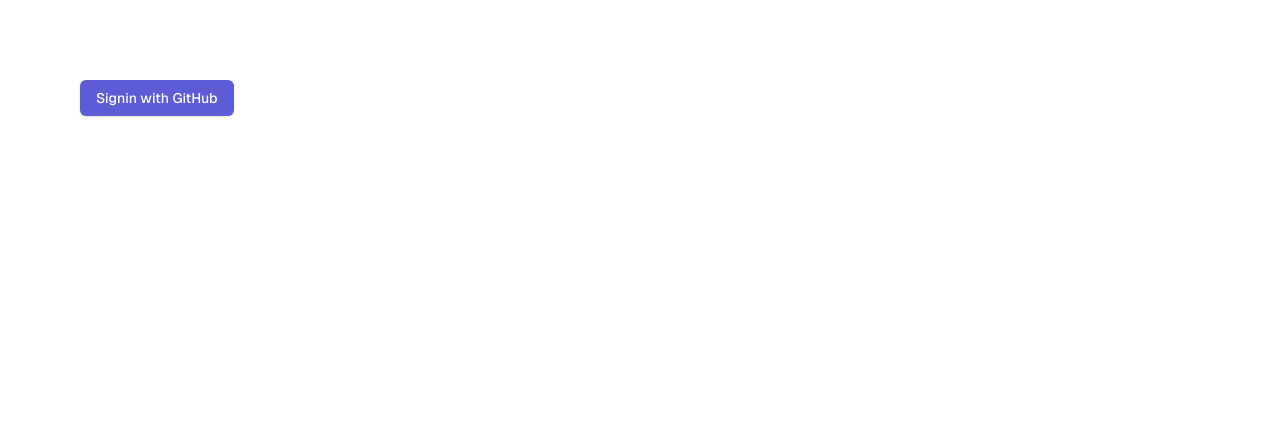
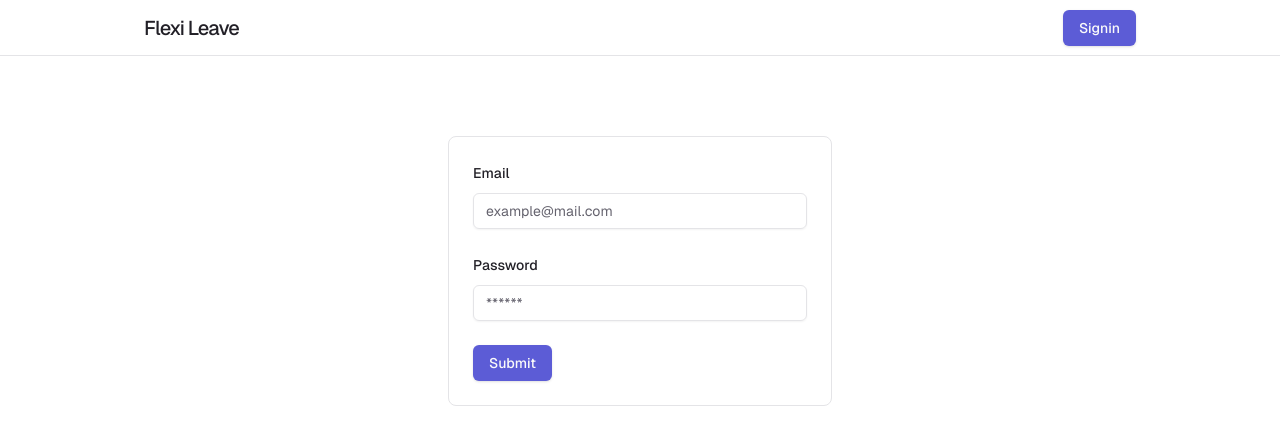
Before and after one commit to robiuzzaman4/flexileave, a Next.js app: page / in a window 1280 px wide. Shown: the top 444 px of the page. Built offline with nearby package versions, Linux system fonts and the light colour scheme; no server answers.

Commit message:
feat: navbar and signin page design done

```diff
--- a/package.json
+++ b/package.json
@@ -9,7 +9,9 @@
     "lint": "next lint"
   },
   "dependencies": {
+    "@hookform/resolvers": "^3.9.1",
     "@radix-ui/react-icons": "^1.3.0",
+    "@radix-ui/react-label": "^2.1.0",
     "@radix-ui/react-slot": "^1.1.0",
     "class-variance-authority": "^0.7.0",
     "clsx": "^2.1.1",
@@ -18,8 +20,10 @@
     "next-auth": "^5.0.0-beta.25",
     "react": "19.0.0-rc-02c0e824-20241028",
     "react-dom": "19.0.0-rc-02c0e824-20241028",
+    "react-hook-form": "^7.53.1",
     "tailwind-merge": "^2.5.4",
-    "tailwindcss-animate": "^1.0.7"
+    "tailwindcss-animate": "^1.0.7",
+    "zod": "^3.23.8"
   },
   "devDependencies": {
     "@types/node": "^20",
--- /dev/null
+++ b/src/app/(auth)/layout.tsx
@@ -0,0 +1,11 @@
+import React, { ReactNode } from "react";
+
+const AuthLayout = ({ children }: { children: ReactNode }) => {
+  return (
+    <div className="min-h-[calc(100vh-56px)] w-full mt-14 flex items-center justify-center">
+      {children}
+    </div>
+  );
+};
+
+export default AuthLayout;
--- /dev/null
+++ b/src/app/(auth)/signin/page.tsx
@@ -0,0 +1,12 @@
+import SignInForm from "@/components/ui/auth/signin-form";
+import React from "react";
+
+const SignInPage = () => {
+  return (
+    <section className="h-full w-full">
+      <SignInForm />
+    </section>
+  );
+};
+
+export default SignInPage;
--- a/src/app/layout.tsx
+++ b/src/app/layout.tsx
@@ -1,6 +1,7 @@
 import type { Metadata } from "next";
 import localFont from "next/font/local";
 import "./globals.css";
+import Navbar from "@/components/block/navbar";
 
 const geistSans = localFont({
   src: "./fonts/GeistVF.woff",
@@ -28,7 +29,8 @@
       <body
         className={`${geistSans.variable} ${geistMono.variable} antialiased font-sans`}
       >
-        {children}
+        <Navbar />
+        <main className="min-h-[calc(100vh-56px)] mt-14">{children}</main>
       </body>
     </html>
   );
--- /dev/null
+++ b/src/components/block/navbar.tsx
@@ -0,0 +1,21 @@
+import Link from "next/link";
+import React from "react";
+import { Button } from "../ui/button";
+
+const Navbar = () => {
+  return (
+    <nav className="bg-background fixed top-0 w-full h-14 flex items-center border-b">
+      <div className="w-full h-full max-w-screen-lg m-auto px-4 flex items-center justify-between">
+        <Link href="/" className="text-xl font-medium tracking-tighter">
+          Flexi Leave
+        </Link>
+
+        <Button asChild>
+          <Link href="/signin">Signin</Link>
+        </Button>
+      </div>
+    </nav>
+  );
+};
+
+export default Navbar;
--- a/src/components/ui/auth/signin-form.tsx
+++ b/src/components/ui/auth/signin-form.tsx
@@ -1,17 +1,82 @@
-import React from "react";
-import { Button } from "../button";
-import { signInWithGithub } from "@/actions/signInWithGithub";
+"use client";
 
-const SigninForm = () => {
+import { zodResolver } from "@hookform/resolvers/zod";
+import { useForm } from "react-hook-form";
+import { z } from "zod";
+
+import { Button } from "@/components/ui/button";
+import {
+  Form,
+  FormControl,
+  FormField,
+  FormItem,
+  FormLabel,
+  FormMessage,
+} from "@/components/ui/form";
+import { Input } from "@/components/ui/input";
+
+const FormSchema = z.object({
+  email: z.string().email({
+    message: "Invalid email address.",
+  }),
+  password: z.string().min(6, {
+    message: "Username must be at least 6 characters.",
+  }),
+});
+
+const SignInForm = () => {
+  const form = useForm<z.infer<typeof FormSchema>>({
+    resolver: zodResolver(FormSchema),
+    defaultValues: {
+      email: "",
+      password: "",
+    },
+  });
+
+  function onSubmit(data: z.infer<typeof FormSchema>) {
+    console.log("data", data);
+  }
+
   return (
-    <div>
+    <Form {...form}>
       <form
-        action={signInWithGithub}
+        onSubmit={form.handleSubmit(onSubmit)}
+        className="w-full max-w-sm mx-auto space-y-6 bg-background p-6 rounded-lg border"
       >
-        <Button type="submit">Signin with GitHub</Button>
+        <FormField
+          control={form.control}
+          name="email"
+          render={({ field }) => (
+            <FormItem>
+              <FormLabel>Email</FormLabel>
+              <FormControl>
+                <Input placeholder="example@mail.com" {...field} type="email" />
+              </FormControl>
+              <FormMessage />
+            </FormItem>
+          )}
+        />
+        <FormField
+          control={form.control}
+          name="password"
+          render={({ field }) => (
+            <FormItem>
+              <FormLabel>Password</FormLabel>
+              <FormControl>
+                <Input
+                  placeholder="******"
+                  {...field}
+                  type="password"
+                />
+              </FormControl>
+              <FormMessage />
+            </FormItem>
+          )}
+        />
+        <Button type="submit">Submit</Button>
       </form>
-    </div>
+    </Form>
   );
 };
 
-export default SigninForm;
+export default SignInForm;
--- /dev/null
+++ b/src/components/ui/form.tsx
@@ -0,0 +1,178 @@
+"use client"
+
+import * as React from "react"
+import * as LabelPrimitive from "@radix-ui/react-label"
+import { Slot } from "@radix-ui/react-slot"
+import {
+  Controller,
+  ControllerProps,
+  FieldPath,
+  FieldValues,
+  FormProvider,
+  useFormContext,
+} from "react-hook-form"
+
+import { cn } from "@/lib/utils"
+import { Label } from "@/components/ui/label"
+
+const Form = FormProvider
+
+type FormFieldContextValue<
+  TFieldValues extends FieldValues = FieldValues,
+  TName extends FieldPath<TFieldValues> = FieldPath<TFieldValues>
+> = {
+  name: TName
+}
+
+const FormFieldContext = React.createContext<FormFieldContextValue>(
+  {} as FormFieldContextValue
+)
+
+const FormField = <
+  TFieldValues extends FieldValues = FieldValues,
+  TName extends FieldPath<TFieldValues> = FieldPath<TFieldValues>
+>({
+  ...props
+}: ControllerProps<TFieldValues, TName>) => {
+  return (
+    <FormFieldContext.Provider value={{ name: props.name }}>
+      <Controller {...props} />
+    </FormFieldContext.Provider>
+  )
+}
+
+const useFormField = () => {
+  const fieldContext = React.useContext(FormFieldContext)
+  const itemContext = React.useContext(FormItemContext)
+  const { getFieldState, formState } = useFormContext()
+
+  const fieldState = getFieldState(fieldContext.name, formState)
+
+  if (!fieldContext) {
+    throw new Error("useFormField should be used within <FormField>")
+  }
+
+  const { id } = itemContext
+
+  return {
+    id,
+    name: fieldContext.name,
+    formItemId: `${id}-form-item`,
+    formDescriptionId: `${id}-form-item-description`,
+    formMessageId: `${id}-form-item-message`,
+    ...fieldState,
+  }
+}
+
+type FormItemContextValue = {
+  id: string
+}
+
+const FormItemContext = React.createContext<FormItemContextValue>(
+  {} as FormItemContextValue
+)
+
+const FormItem = React.forwardRef<
+  HTMLDivElement,
+  React.HTMLAttributes<HTMLDivElement>
+>(({ className, ...props }, ref) => {
+  const id = React.useId()
+
+  return (
+    <FormItemContext.Provider value={{ id }}>
+      <div ref={ref} className={cn("space-y-2", className)} {...props} />
+    </FormItemContext.Provider>
+  )
+})
+FormItem.displayName = "FormItem"
+
+const FormLabel = React.forwardRef<
+  React.ElementRef<typeof LabelPrimitive.Root>,
+  React.ComponentPropsWithoutRef<typeof LabelPrimitive.Root>
+>(({ className, ...props }, ref) => {
+  const { error, formItemId } = useFormField()
+
+  return (
+    <Label
+      ref={ref}
+      className={cn(error && "text-destructive", className)}
+      htmlFor={formItemId}
+      {...props}
+    />
+  )
+})
+FormLabel.displayName = "FormLabel"
+
+const FormControl = React.forwardRef<
+  React.ElementRef<typeof Slot>,
+  React.ComponentPropsWithoutRef<typeof Slot>
+>(({ ...props }, ref) => {
+  const { error, formItemId, formDescriptionId, formMessageId } = useFormField()
+
+  return (
+    <Slot
+      ref={ref}
+      id={formItemId}
+      aria-describedby={
+        !error
+          ? `${formDescriptionId}`
+          : `${formDescriptionId} ${formMessageId}`
+      }
+      aria-invalid={!!error}
+      {...props}
+    />
+  )
+})
+FormControl.displayName = "FormControl"
+
+const FormDescription = React.forwardRef<
+  HTMLParagraphElement,
+  React.HTMLAttributes<HTMLParagraphElement>
+>(({ className, ...props }, ref) => {
+  const { formDescriptionId } = useFormField()
+
+  return (
+    <p
+      ref={ref}
+      id={formDescriptionId}
+      className={cn("text-[0.8rem] text-muted-foreground", className)}
+      {...props}
+    />
+  )
+})
+FormDescription.displayName = "FormDescription"
+
+const FormMessage = React.forwardRef<
+  HTMLParagraphElement,
+  React.HTMLAttributes<HTMLParagraphElement>
+>(({ className, children, ...props }, ref) => {
+  const { error, formMessageId } = useFormField()
+  const body = error ? String(error?.message) : children
+
+  if (!body) {
+    return null
+  }
+
+  return (
+    <p
+      ref={ref}
+      id={formMessageId}
+      className={cn("text-[0.8rem] font-medium text-destructive", className)}
+      {...props}
+    >
+      {body}
+    </p>
+  )
+})
+FormMessage.displayName = "FormMessage"
+
+export {
+  useFormField,
+  Form,
+  FormItem,
+  FormLabel,
+  FormControl,
+  FormDescription,
+  FormMessage,
+  FormField,
+}
--- /dev/null
+++ b/src/components/ui/input.tsx
@@ -0,0 +1,25 @@
+import * as React from "react"
+
+import { cn } from "@/lib/utils"
+
+export interface InputProps
+  extends React.InputHTMLAttributes<HTMLInputElement> {}
+
+const Input = React.forwardRef<HTMLInputElement, InputProps>(
+  ({ className, type, ...props }, ref) => {
+    return (
+      <input
+        type={type}
+        className={cn(
+          "flex h-9 w-full rounded-md border border-input bg-transparent px-3 py-1 text-sm shadow-sm transition-colors file:border-0 file:bg-transparent file:text-sm file:font-medium file:text-foreground placeholder:text-muted-foreground focus-visible:outline-none focus-visible:ring-1 focus-visible:ring-ring disabled:cursor-not-allowed disabled:opacity-50",
+          className
+        )}
+        ref={ref}
+        {...props}
+      />
+    )
+  }
+)
+Input.displayName = "Input"
+
+export { Input }
--- /dev/null
+++ b/src/components/ui/label.tsx
@@ -0,0 +1,26 @@
+"use client"
+
+import * as React from "react"
+import * as LabelPrimitive from "@radix-ui/react-label"
+import { cva, type VariantProps } from "class-variance-authority"
+
+import { cn } from "@/lib/utils"
+
+const labelVariants = cva(
+  "text-sm font-medium leading-none peer-disabled:cursor-not-allowed peer-disabled:opacity-70"
+)
+
+const Label = React.forwardRef<
+  React.ElementRef<typeof LabelPrimitive.Root>,
+  React.ComponentPropsWithoutRef<typeof LabelPrimitive.Root> &
+    VariantProps<typeof labelVariants>
+>(({ className, ...props }, ref) => (
+  <LabelPrimitive.Root
+    ref={ref}
+    className={cn(labelVariants(), className)}
+    {...props}
+  />
+))
+Label.displayName = LabelPrimitive.Root.displayName
+
+export { Label }
```
Also changed, not shown: 1 other file (tests, documents, lock files or other folders).
